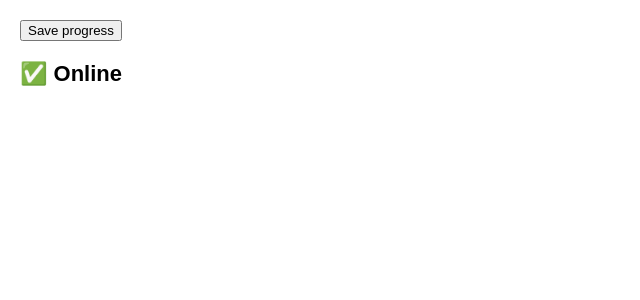
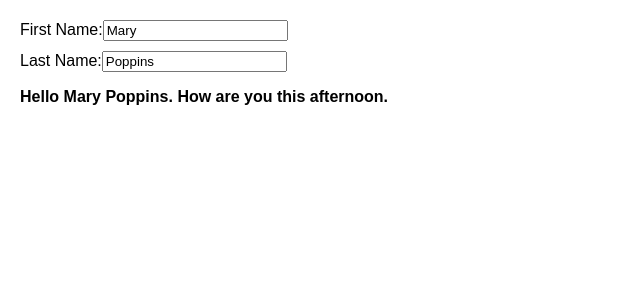
Before and after one commit to Sheddiey/Frontend-mentor-Projects, a React (Create React App) app in the folder my-app/: page / in a window 1280 px wide. Shown: the top 300 px of the page, without its empty margins (0-640 px from the left). Built offline with nearby package versions, Linux system fonts and the light colour scheme.

Commit message:
repeated stateful logic

```diff
--- a/my-app/src/App.js
+++ b/my-app/src/App.js
@@ -1,5 +1,5 @@
-import ButtonApp from "./Escape Hatches/Re-Using logic with custom hooks/ButtonApp";
+import Form from "./Escape Hatches/Re-Using logic with custom hooks/Form";
 
 export default function App() {
-  return <ButtonApp />;
+  return <Form />;
 }
--- /dev/null
+++ b/my-app/src/Escape Hatches/Re-Using logic with custom hooks/Form.jsx
@@ -0,0 +1,28 @@
+import { useState } from "react";
+
+export default function Form() {
+    const [firstName, setFirstName] = useState('Mary');
+    const [lastName, setLastName] = useState('Poppins');
+
+    function handleFirstNameChange(e) {
+        setFirstName(e.target.value);
+    }
+
+    function handleLastNameChange(e) {
+        setLastName(e.target.value);
+    }
+
+    return (
+        <>
+            <label>
+                First Name:
+                <input value={firstName} onChange={handleFirstNameChange} />
+            </label>
+            <label>
+                Last Name:
+                <input value={lastName} onChange={ handleLastNameChange} />
+            </label>
+            <p><b>Hello {firstName} {lastName}. How are you this afternoon.</b></p>
+        </>
+    );
+}
```
